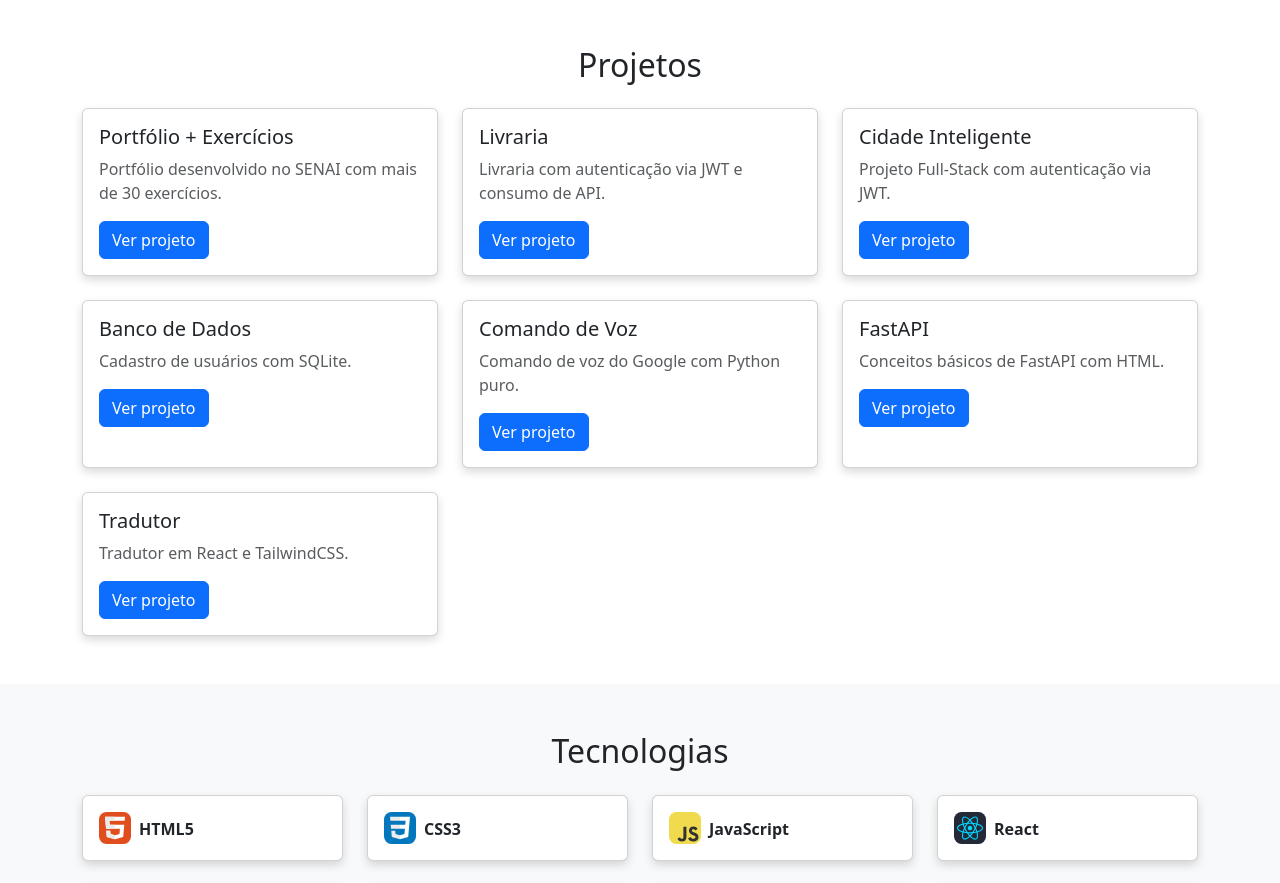
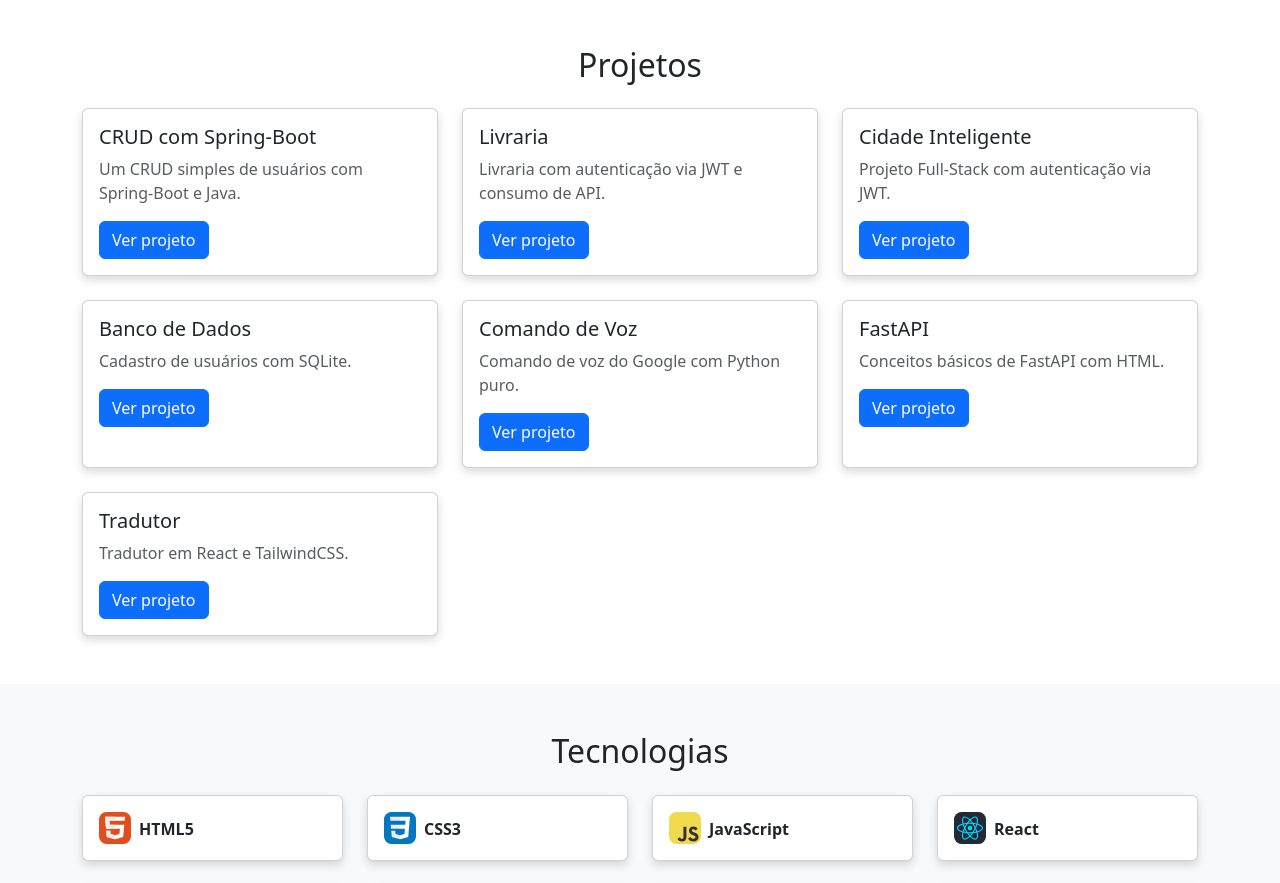
Before and after one commit to kauanvinicius9/Portfolio-Web, a React (Vite) app in the folder Front-End/: page / in a window 1280 px wide. Shown: the part 1340-2223 px from the top of the page. Built offline with nearby package versions, Linux system fonts and the light colour scheme.

Commit message:
Update Project

```diff
--- a/Front-End/src/data/projects.ts
+++ b/Front-End/src/data/projects.ts
@@ -3,10 +3,10 @@ import type { Projects } from "../types/projects";
 
 export const projects: Projects[] = [
 	{
-    id: "portfolio-SENAI",
-		title: "Portfólio + Exercícios",
-		desc: "Portfólio desenvolvido no SENAI com mais de 30 exercícios.",
-		link: "https://github.com/kauanvinicius9/Portfolio-SENAI",
+    id: "spring-boot",
+		title: "CRUD com Spring-Boot",
+		desc: "Um CRUD simples de usuários com Spring-Boot e Java.",
+		link: "https://github.com/kauanvinicius9/Spring-Boot",
 	},
 	{
     id: "bookstore",
```
